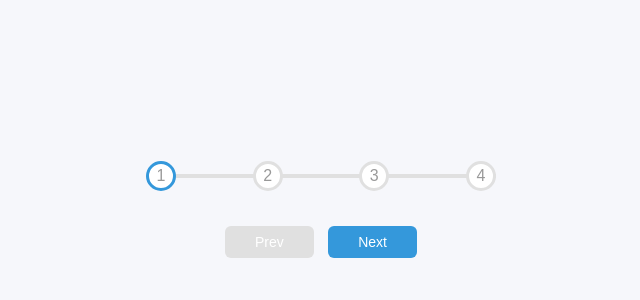
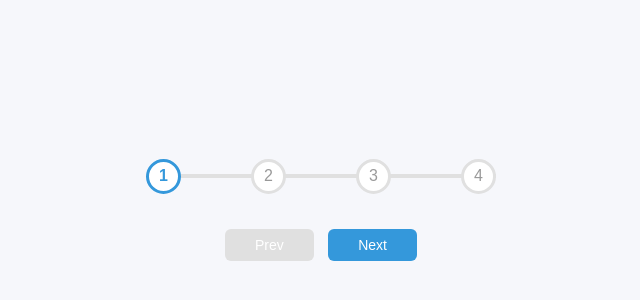
Before and after one commit to Gisellebm/progressSteps, a plain HTML site: page index.html in a window 1280 px wide. Shown: the part 188-488 px from the top of the page, 319-959 px from the left. Drawn offline with Linux system fonts and the light colour scheme; a web font is replaced by a local one.

Commit message:
Update style.css

```diff
--- a/style.css
+++ b/style.css
@@ -62,8 +62,8 @@ body {
   background-color: #fff;
   color: #999;
   border-radius: 50%;
-  width: 30px;
-  height: 30px;
+  width: 35px;
+  height: 35px;
   display: flex;
   align-items: center;
   justify-content: center;
@@ -73,6 +73,8 @@ body {
 
 .circle.active {
   border-color: var(--line-border-fill);
+  color: var(--line-border-fill);
+  font-weight: 700
 }
 
 .btn {
```
